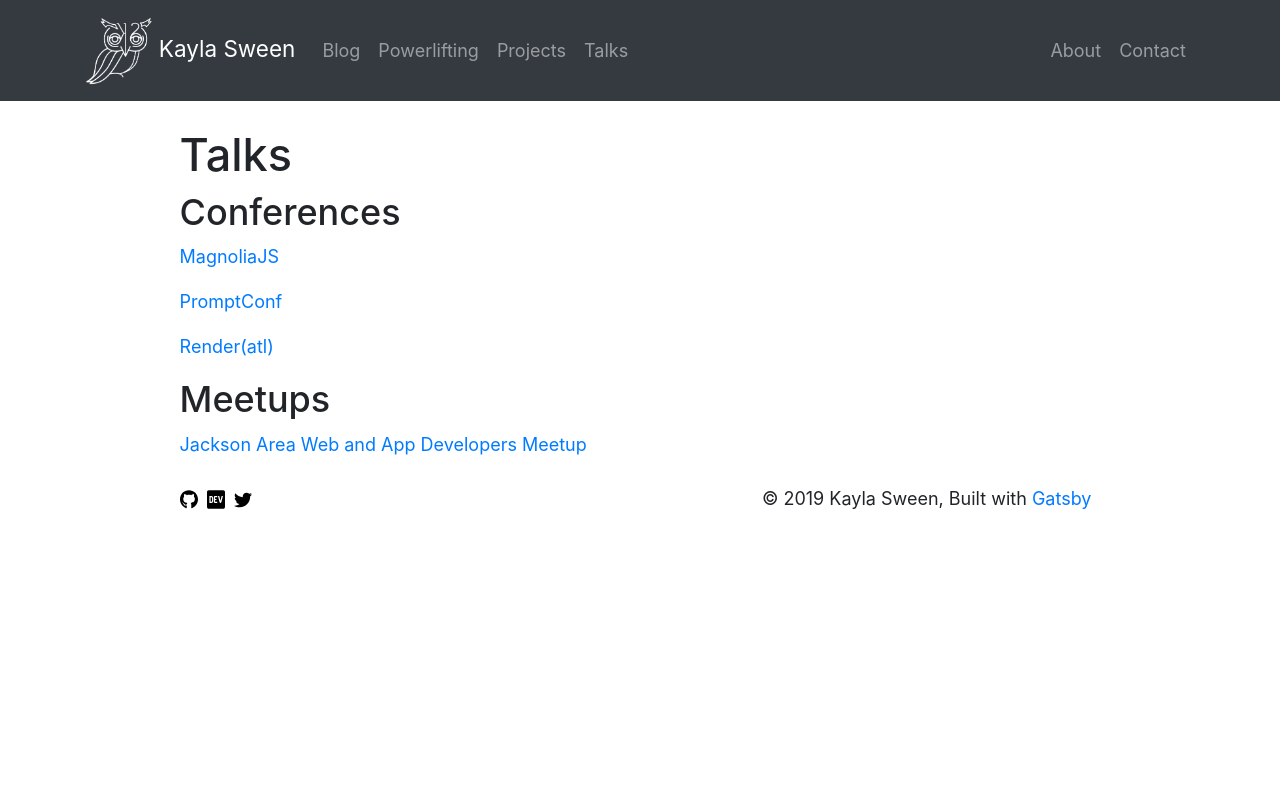
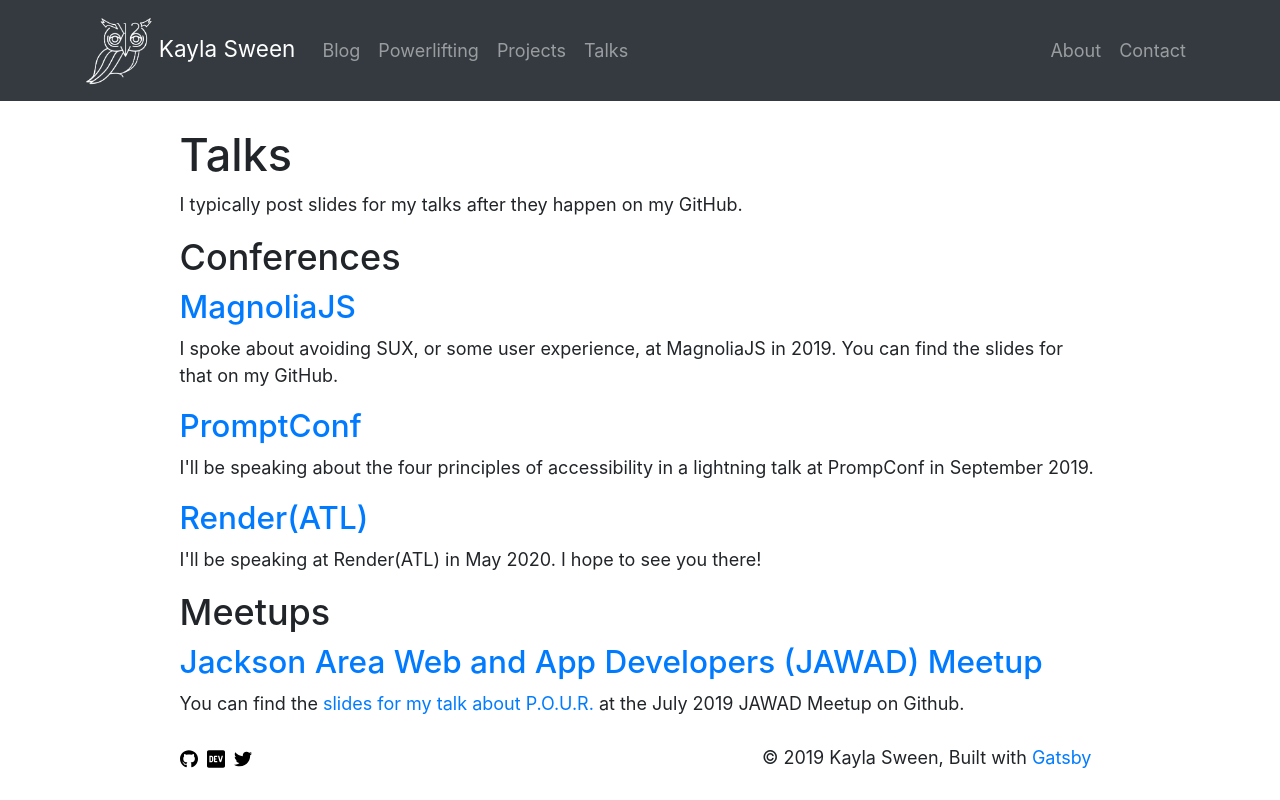
Before and after one commit to kaylasween/KaylaSweenWebsite, a Gatsby site: page /talks in a window 1280 px wide. Built offline with nearby package versions, Linux system fonts and the light colour scheme; Gatsby itself is replaced by a stand-in of ours.

Commit message:
adding stuff to talks page.

```diff
--- a/src/pages/talks.js
+++ b/src/pages/talks.js
@@ -4,13 +4,18 @@ import Layout from '../components/Layout'
 const Talks = () => (
   <Layout>
     <h1>Talks</h1>
+    <p>I typically post slides for my talks after they happen on my GitHub.</p>
     <h2>Conferences</h2>
-    <p><a href="https://magnoliajs.com">MagnoliaJS</a></p>
-
-    <p><a href="https://promptconf.com">PromptConf</a></p>
-    <p><a href="https://www.renderatl.com">Render(atl)</a></p>
+    <h3><a href="https://magnoliajs.com">MagnoliaJS</a></h3>
+    <p>I spoke about avoiding SUX, or some user experience, at MagnoliaJS in 2019. You can find the slides for that on my GitHub. </p>
+    <h3><a href="https://promptconf.com">PromptConf</a></h3>
+    <p>I'll be speaking about the four principles of accessibility in a lightning talk at PrompConf in September 2019.</p>
+    <h3><a href="https://www.renderatl.com">Render(ATL)</a></h3>
+    <p>I'll be speaking at Render(ATL) in May 2020. I hope to see you there!</p>
     <h2>Meetups</h2>
-    <p><a href="https://jacksondevs.tech">Jackson Area Web and App Developers Meetup</a></p>
+    <h3><a href="https://jacksondevs.tech">Jackson Area Web and App Developers (JAWAD) Meetup</a></h3>
+    <p>You can find the <a href="https://github.com/kaylasween/JAWAD-Pour/blob/master/pour.png">slides for my talk about P.O.U.R.</a> at the July 2019 JAWAD
+    Meetup on Github.</p>
   </Layout>
 )
 
```
